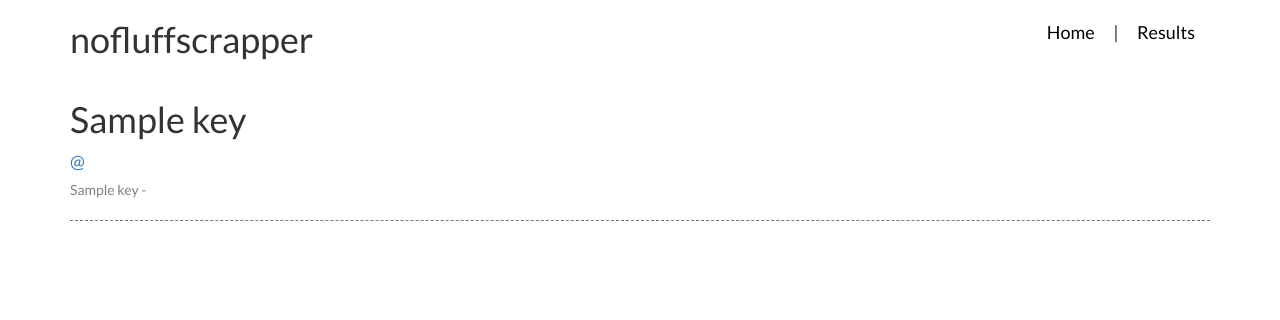
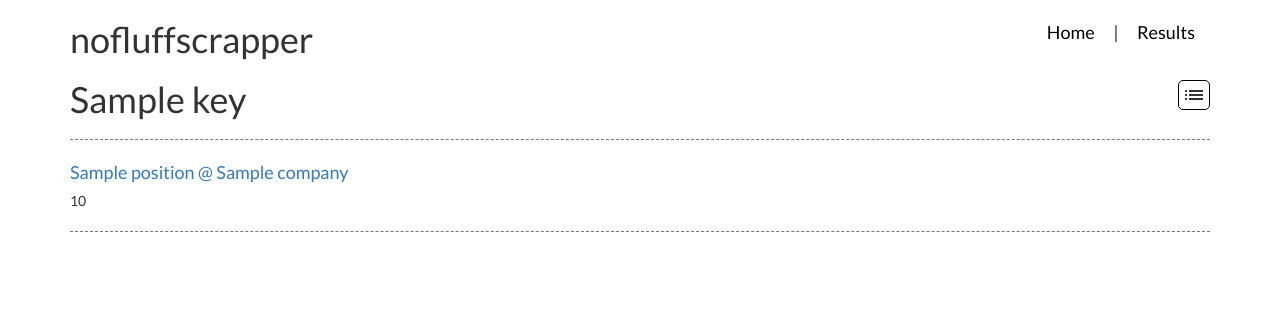
Before and after one commit to jakubmatyszewski/nofluffscrapper, a Flask app: template web/templates/results.html in a window 1280 px wide. Shown: the top 320 px of the page. Run offline with Flask 2, Linux system fonts and the light colour scheme; the template is opened without the code that fills it: most values are stand-ins (such as "Sample title", 1, 10 or a date in 2020); some libraries are stand-ins or nearby versions.

Commit message:
Results presentation improved.

```diff
--- a/web/static/style.css
+++ b/web/static/style.css
@@ -158,4 +158,56 @@
     margin: 5px 0;
 }
 
-time { color: #808080; }
+.result-headline {
+    align-items: baseline;
+    display: flex;
+    justify-content: space-between;
+    position: relative;
+}
+
+.result-headline h1 {
+    margin: 0;
+}
+
+.filters-wrapper {
+    background: #fff;
+    border: 1px solid #000;
+    border-radius: 5px;
+    position: absolute;
+    top: 0;
+    right: 0;
+    transition: .5s ease-in;
+}
+
+.filters-ico {
+    cursor: pointer;
+    float: right;
+    padding: 2px 3px;
+}
+
+.filters-details {
+    display: inline-block;
+    height: 0;
+    width: 0;
+    overflow: hidden;
+}
+
+.filters-shown {
+    padding: 0 40px 15px 15px;
+    padding-right: 40px;
+    height: 100%;
+    width: 100%;
+}
+
+.filter-type_key {
+    display: inline-block;
+    font-weight: bold;
+    width: 60px;
+}
+.filter-type_detail {
+    padding: 0 5px;
+}
+
+.filter-type_key + .filter-type_detail {
+    margin-left: 20px;
+}
--- a/web/templates/base.html
+++ b/web/templates/base.html
@@ -2,6 +2,8 @@
 <html>
   <head>
     <link href="https://fonts.googleapis.com/css2?family=Lato&display=swap" rel="stylesheet">
+    <link href="https://fonts.googleapis.com/css2?family=Material+Icons"
+      rel="stylesheet">
     <script src="https://ajax.googleapis.com/ajax/libs/jquery/3.5.1/jquery.min.js"></script>
     <link rel="stylesheet" href="https://maxcdn.bootstrapcdn.com/bootstrap/3.3.7/css/bootstrap.min.css" integrity="sha384-BVYiiSIFeK1dGmJRAkycuHAHRg32OmUcww7on3RYdg4Va+PmSTsz/K68vbdEjh4u" crossorigin="anonymous">
     <script src="https://stackpath.bootstrapcdn.com/bootstrap/4.5.2/js/bootstrap.min.js" integrity="sha384-B4gt1jrGC7Jh4AgTPSdUtOBvfO8shuf57BaghqFfPlYxofvL8/KUEfYiJOMMV+rV" crossorigin="anonymous"></script>
--- a/web/templates/results.html
+++ b/web/templates/results.html
@@ -2,17 +2,41 @@
 {% block content %}
 <section class="stack" style="margin-bottom: 40px;">
   {% for key, value in results.items() %}
+    <div class="results">
+      <div class="result-headline">
         <h1>{{ key }}</h1>
-    {% for offer in value %}
+        <span class="filters-wrapper">
+          <i class="material-icons filters-ico">list</i>
+          <span class="filters-details">
+            {% for type, filter in value['filters'].items() %}
+            <div class="filter-type">
+              <span class="filter-type_key">{{ type|title }}</span>
+              {% for element in filter %}
+                <span class="filter-type_detail">
+                  {{ element }}
+                </span>
+              {% endfor %}
+            </div>
+            {% endfor %}
+          </span>
+        </span>
+      </div>
+      <hr>
+      {% for offer in value['offers'] %}
         <div>
           <a href="{{offer['url']}}">
             <p class="result-offer">{{ offer['position'] }} @ {{ offer['company'] }}</p>
           </a>
         </div>
         <div>{{ offer['salary'] }}</div>
-      <time>{{ key }} - {{ offer['hour'] }}</time>
         <hr>
       {% endfor %}
+    </div>
   {% endfor %}
 </section>
+<script>
+  $('.filters-ico').on('click', function() {
+    $(this).siblings('.filters-details').toggleClass('filters-shown');
+  })
+</script>
 {% endblock %}
```
Also changed, not shown: scrapper/core.py (+16 -8 lines), web/views.py (+2 -12 lines). Lines whose indentation alone changed are shown as unchanged.
